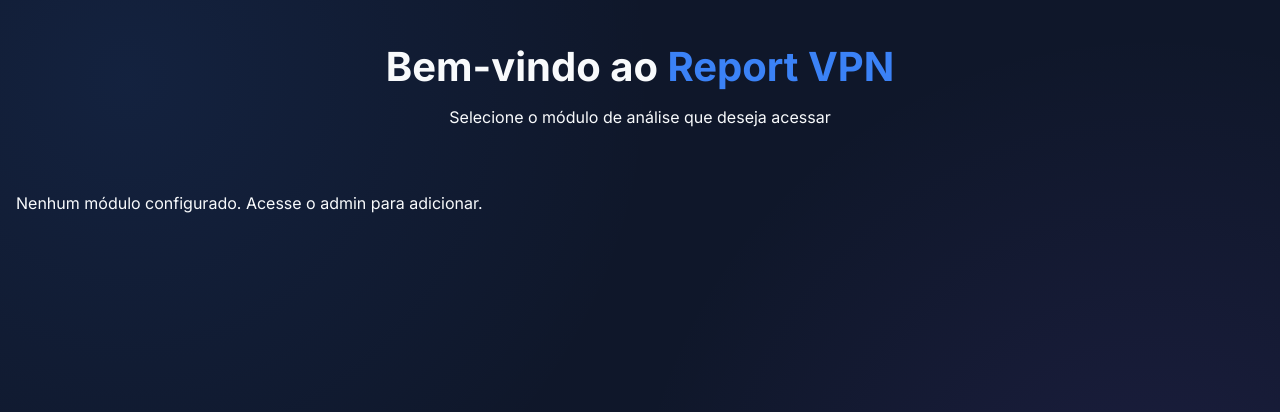
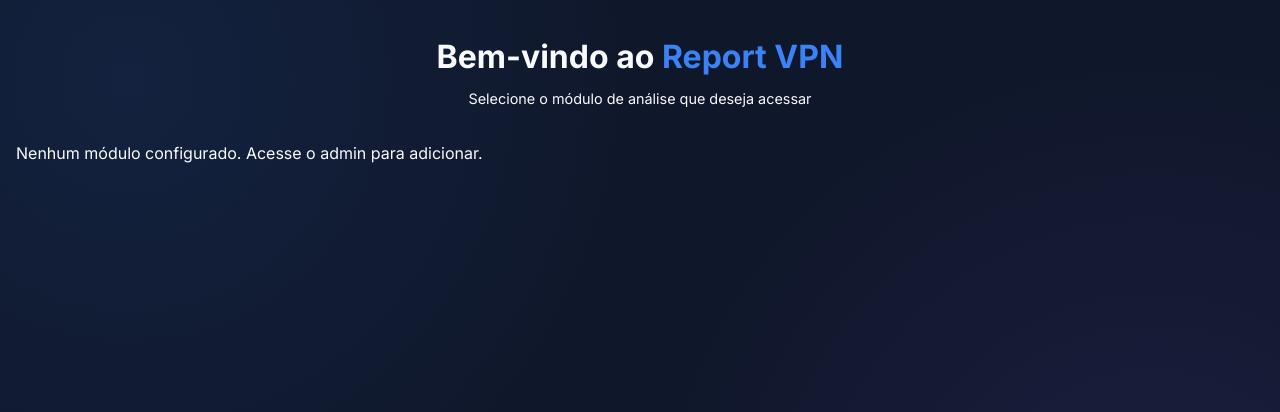
Before and after one commit to welermoura/reportvpn, a Django app: template dashboard/templates/dashboard/portal.html in a window 1280 px wide. Shown: the part 81-493 px from the top of the page. Run offline with Django 5.2, Linux system fonts and the light colour scheme; the template is opened without the code that fills it, so the values that code supplies are empty; some libraries are stand-ins or nearby versions.

Commit message:
UI Refinement: Home page compact layout and missing icon for User Risk

```diff
--- a/dashboard/templates/dashboard/portal.html
+++ b/dashboard/templates/dashboard/portal.html
@@ -7,16 +7,19 @@
 <style>
     .portal-grid {
         display: grid;
-        grid-template-columns: repeat(auto-fit, minmax(300px, 1fr));
-        gap: 30px;
-        margin-top: 50px;
+        grid-template-columns: repeat(auto-fit, minmax(240px, 1fr));
+        gap: 20px;
+        margin-top: 20px;
+        max-width: 1400px;
+        margin-left: auto;
+        margin-right: auto;
     }
 
     .portal-card {
         background: rgba(255, 255, 255, 0.05);
         border: 1px solid rgba(255, 255, 255, 0.1);
-        border-radius: 20px;
-        padding: 40px 30px;
+        border-radius: 16px;
+        padding: 25px 20px;
         text-align: center;
         text-decoration: none;
         color: var(--text-primary);
@@ -53,15 +56,15 @@
     }
 
     .portal-icon {
-        font-size: 4rem;
-        margin-bottom: 20px;
+        font-size: 3rem;
+        margin-bottom: 12px;
         filter: drop-shadow(0 0 10px rgba(255, 255, 255, 0.2));
     }
 
     .portal-title {
-        font-size: 1.8rem;
+        font-size: 1.4rem;
         font-weight: 700;
-        margin-bottom: 15px;
+        margin-bottom: 10px;
         background: linear-gradient(to right, #fff, #ccc);
         -webkit-background-clip: text;
         background-clip: text;
@@ -69,9 +72,9 @@
     }
 
     .portal-desc {
-        font-size: 1rem;
+        font-size: 0.9rem;
         color: var(--text-secondary);
-        line-height: 1.6;
+        line-height: 1.4;
     }
 
     .welcome-section {
@@ -105,10 +108,11 @@
     }
 </style>
 
-<div class="welcome-section">
-    <h1 style="font-size: 2.5rem; margin-bottom: 10px;">Bem-vindo ao <span style="color: var(--accent-color);">Report
+<div class="welcome-section" style="margin-bottom: 20px;">
+    <h1 style="font-size: 2rem; margin-bottom: 5px;">Bem-vindo ao <span style="color: var(--accent-color);">Report
             VPN</span></h1>
-    <p class="text-secondary">Selecione o módulo de análise que deseja acessar</p>
+    <p class="text-secondary" style="margin-bottom: 0; font-size: 0.9rem;">Selecione o módulo de análise que deseja
+        acessar</p>
 </div>
 
 <div class="portal-grid">
```
Also changed, not shown: 1 other file.
